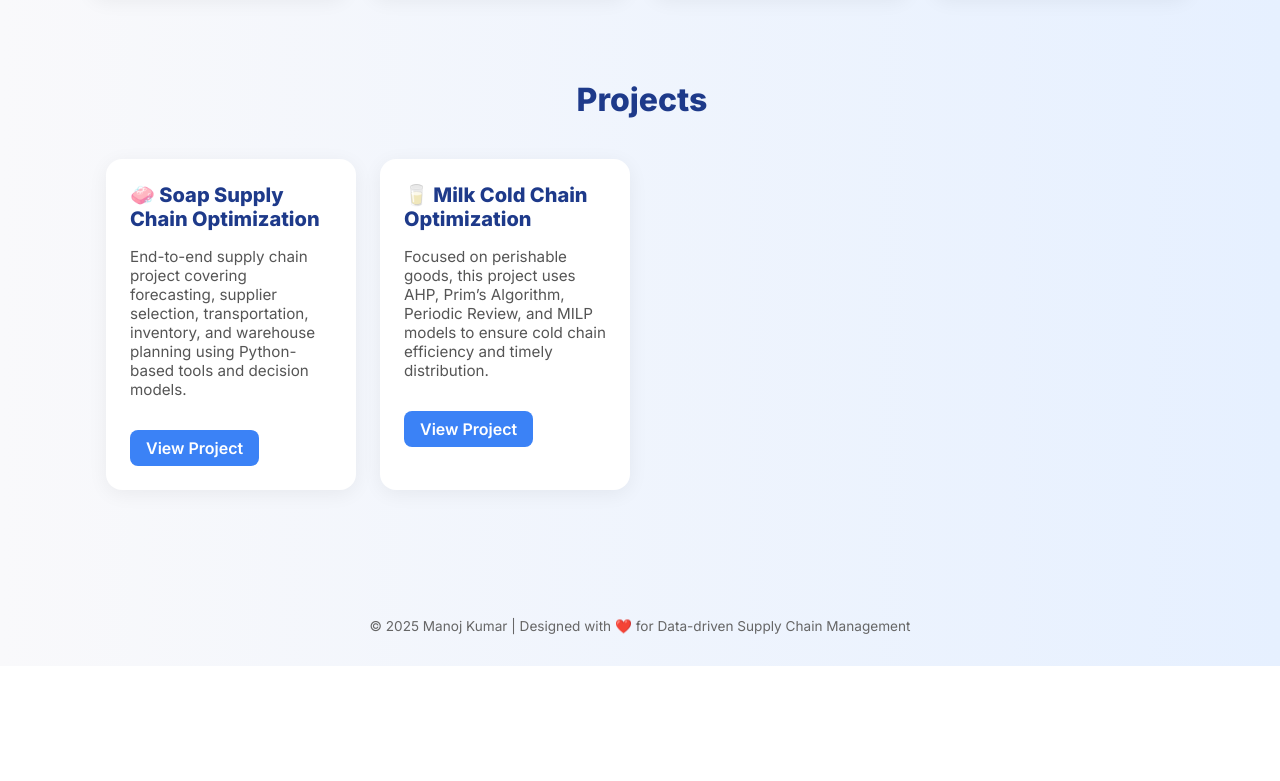
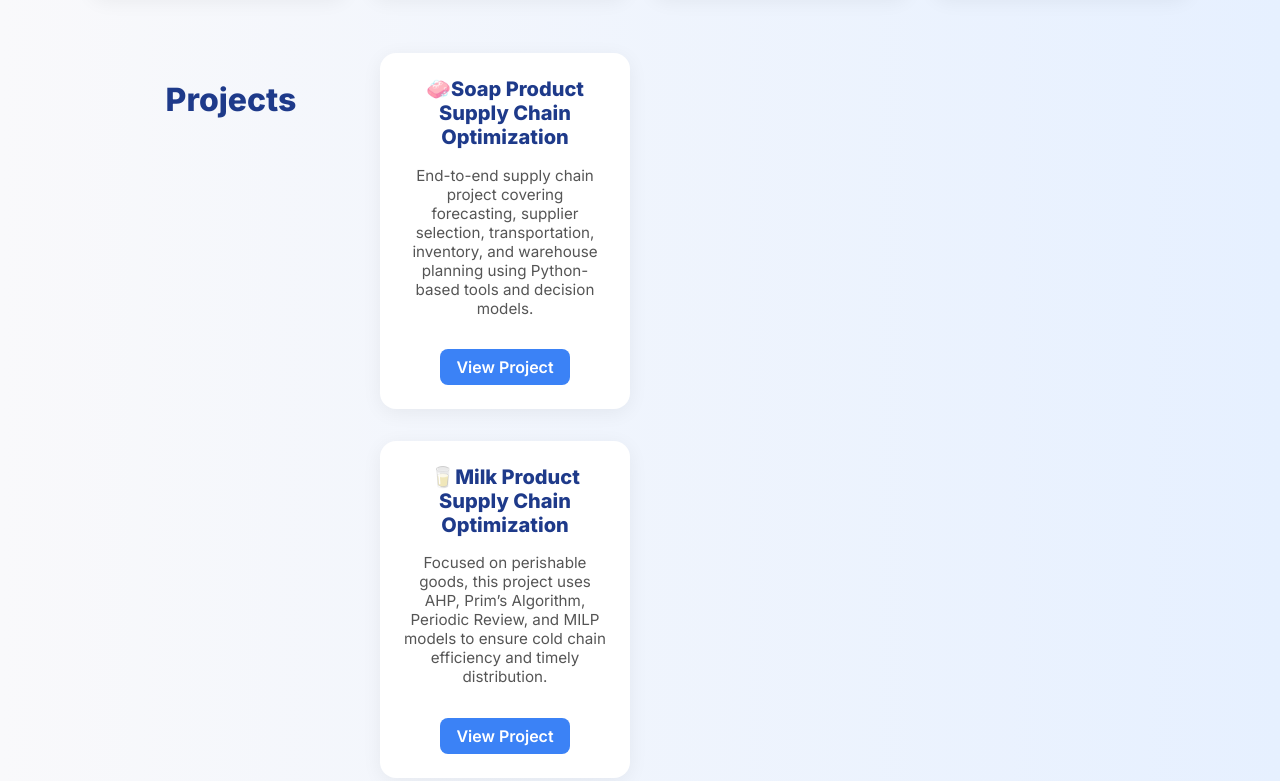
Before and after one commit to DARAMANOJKUMAR/SupplyChainPortfolio, a plain HTML site: page index.html in a window 1280 px wide. Shown: the part 994-1775 px from the top of the page. Before the commit the page ends 1660 px from the top, so only its background shows below. Drawn offline with Linux system fonts and the light colour scheme.

Commit message:
Update index.html

```diff
--- a/index.html
+++ b/index.html
@@ -123,21 +123,24 @@
       <p>Decision frameworks using AHP, TOPSIS, VIKOR, and ISM with real supply chain case applications.</p>
       <a href="mcdm_methods_page.html">Explore</a>
     </div>
-   <section class="container" style="margin-top: 2rem;">
-  <h2 style="grid-column: 1 / -1; font-size: 2rem; color: #1e3a8a; margin-bottom: 1rem; text-align: center;">Projects</h2>
+   <section class="container" style="margin-top: 2rem; text-align: center;">
+  <h2 style="font-size: 2rem; color: #1e3a8a; margin-bottom: 1.5rem;">Projects</h2>
 
-  <div class="card">
-    <h2>🧼 Soap Supply Chain Optimization</h2>
-    <p>End-to-end supply chain project covering forecasting, supplier selection, transportation, inventory, and warehouse planning using Python-based tools and decision models.</p>
-    <a href="https://github.com/DARAMANOJKUMAR/SCM_Projects/blob/main/SCM_Project1.ipynb">View Project</a>
-  </div>
+  <div style="display: flex; flex-wrap: wrap; justify-content: center; gap: 2rem;">
+    <div class="card" style="max-width: 350px;">
+      <h2>🧼Soap Product Supply Chain Optimization</h2>
+      <p>End-to-end supply chain project covering forecasting, supplier selection, transportation, inventory, and warehouse planning using Python-based tools and decision models.</p>
+      <a href="https://github.com/DARAMANOJKUMAR/SCM_Projects/blob/main/SCM_Project1.ipynb">View Project</a>
+    </div>
 
-  <div class="card">
-    <h2>🥛  Milk Cold Chain Optimization</h2>
-    <p>Focused on perishable goods, this project uses AHP, Prim’s Algorithm, Periodic Review, and MILP models to ensure cold chain efficiency and timely distribution.</p>
-    <a href="https://github.com/DARAMANOJKUMAR/SCM_Projects/blob/main/SCM_Project2.ipynb">View Project</a>
+    <div class="card" style="max-width: 350px;">
+      <h2>🥛Milk Product Supply Chain Optimization</h2>
+      <p>Focused on perishable goods, this project uses AHP, Prim’s Algorithm, Periodic Review, and MILP models to ensure cold chain efficiency and timely distribution.</p>
+      <a href="https://github.com/DARAMANOJKUMAR/SCM_Projects/blob/main/SCM_Project2.ipynb">View Project</a>
+    </div>
   </div>
 </section>
+
 
 </section>
 
```
